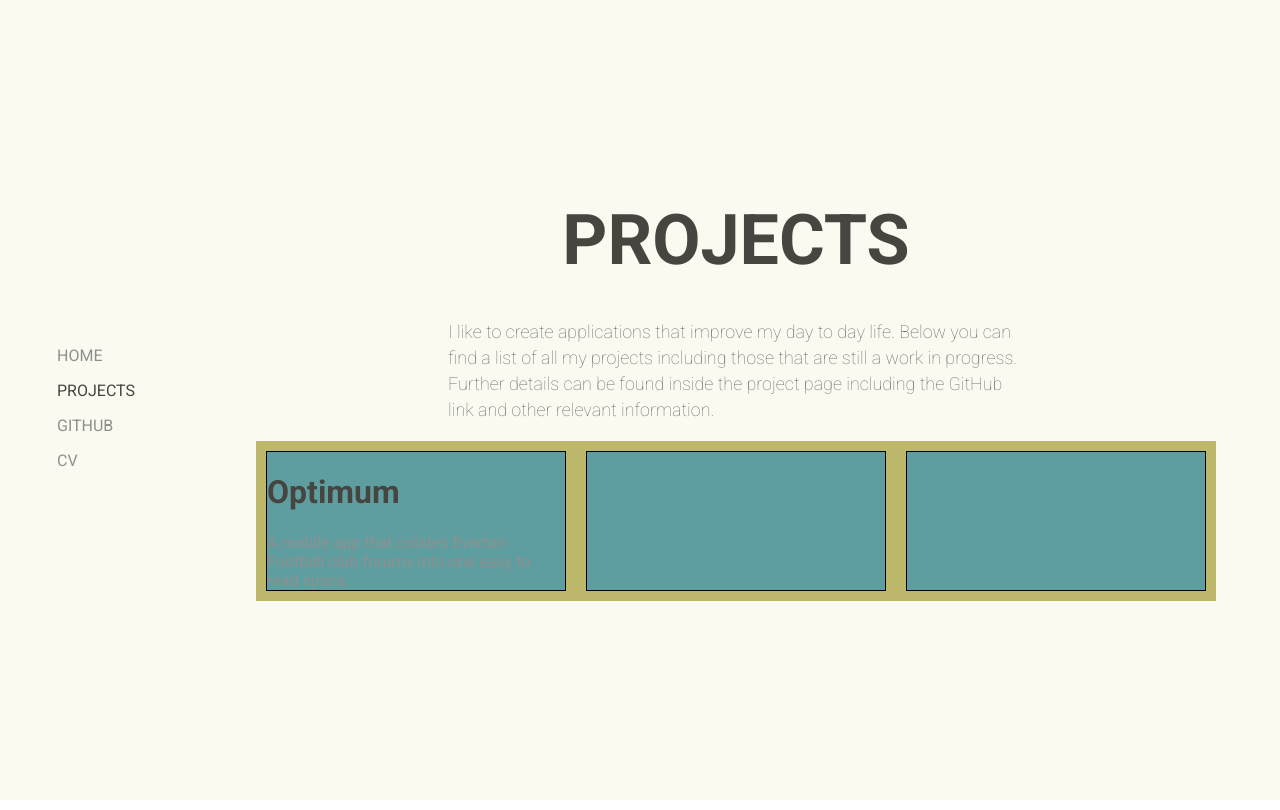
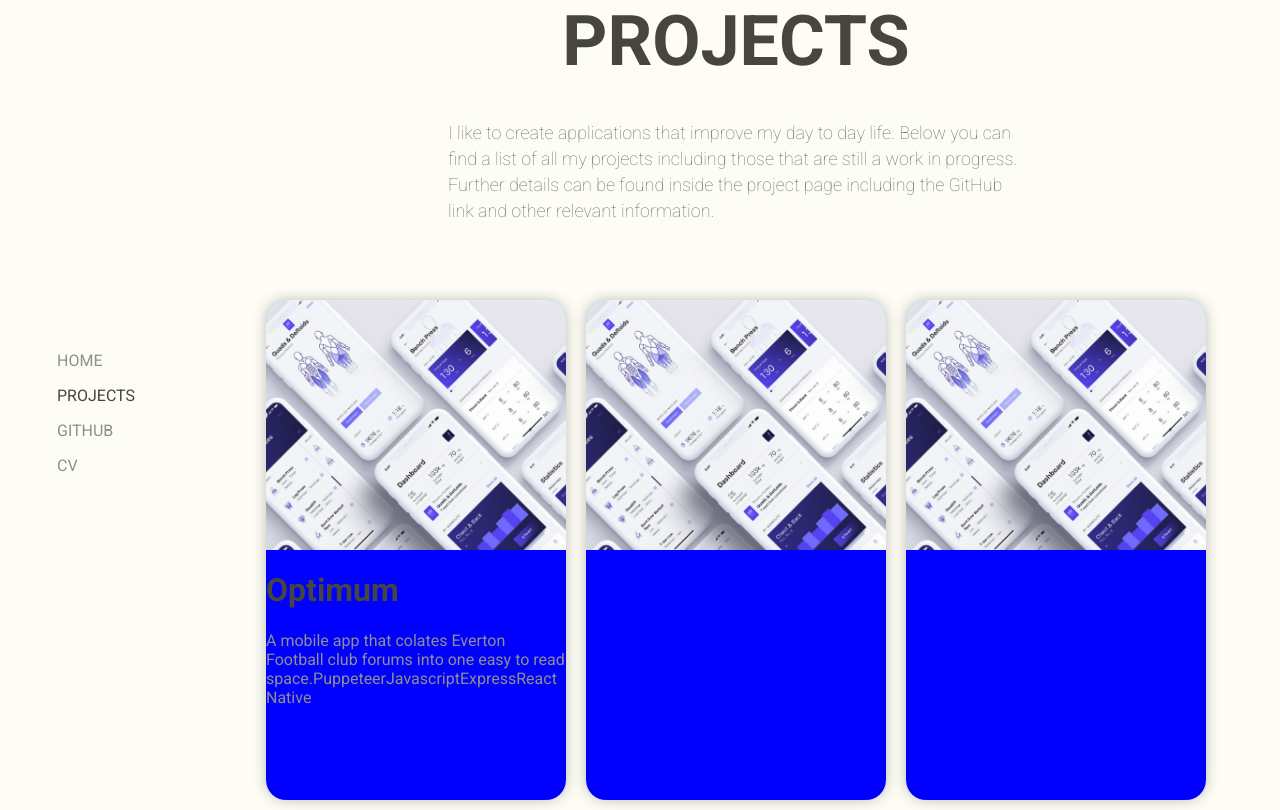
Before and after one commit to mccanndomi/personal-website, a React (Create React App) app: page /projects in a window 1280 px wide. Built offline with nearby package versions, Linux system fonts and the light colour scheme.

Commit message:
fixed image sizing

```diff
--- a/src/App.css
+++ b/src/App.css
@@ -2,7 +2,7 @@
 
 .App {
   font-family: "Roboto", sans-serif;
-  background-color: #fafaf0;
+  background-color: #fdfdf5;
   min-width: 100vw;
   min-height: 100vh;
   color: rgb(70, 69, 63);
--- a/src/components/ProjectTile.css
+++ b/src/components/ProjectTile.css
@@ -2,9 +2,33 @@
   align-items: center;
   justify-content: center;
   flex: 1;
-  border-style: solid;
-  border-width: 1px;
-  border-color: black;
+  max-width: 350px;
+  min-height: 500px;
+  border-radius: 20px;
   margin: 10px;
-  background-color: cadetblue;
+  background-color: #fcfcfb;
+  box-shadow: 0px 0px 14px #00000040;
+  display: flex;
+  flex-direction: column;
 }
+
+.project-image-space {
+  width: 100%;
+  flex: 1;
+  background-color: aqua;
+  border-radius: 20px 20px 0px 0px;
+}
+
+.project-infomation {
+  background-color: blue;
+  flex: 1;
+  border-radius: 0px 0px 20px 20px;
+  width: 100%;
+}
+
+.cover-image {
+  border-radius: 20px 20px 0px 0px;
+  width: 100%;
+  height: 100%;
+  object-fit: cover;
+}
--- a/src/components/ProjectTile.js
+++ b/src/components/ProjectTile.js
@@ -1,10 +1,18 @@
 import "./ProjectTile.css";
+import cover from "../res/mobile-app-cover.png";
+import { co } from "co";
 
 export const ProjectTile = ({ data }) => {
   return (
     <div className="project-container">
-      <h1>{data.name}</h1>
-      <a>{data.description}</a>
+      <div className="project-image-space">
+        <img src={cover} className="cover-image" />
+      </div>
+      <div className="project-infomation">
+        <h1>{data.name}</h1>
+        <a>{data.description}</a>
+        <a>{data.technologies}</a>
+      </div>
     </div>
   );
 };
--- a/src/pages/Projects.css
+++ b/src/pages/Projects.css
@@ -41,7 +41,8 @@
 
 .project-space {
   min-width: 75vw;
-  background-color: darkkhaki;
   display: flex;
   flex-direction: row;
+  justify-content: space-between;
+  margin-top: 6vh;
 }
```
Also changed, not shown: src/res/mobile-app-cover.png (added).
